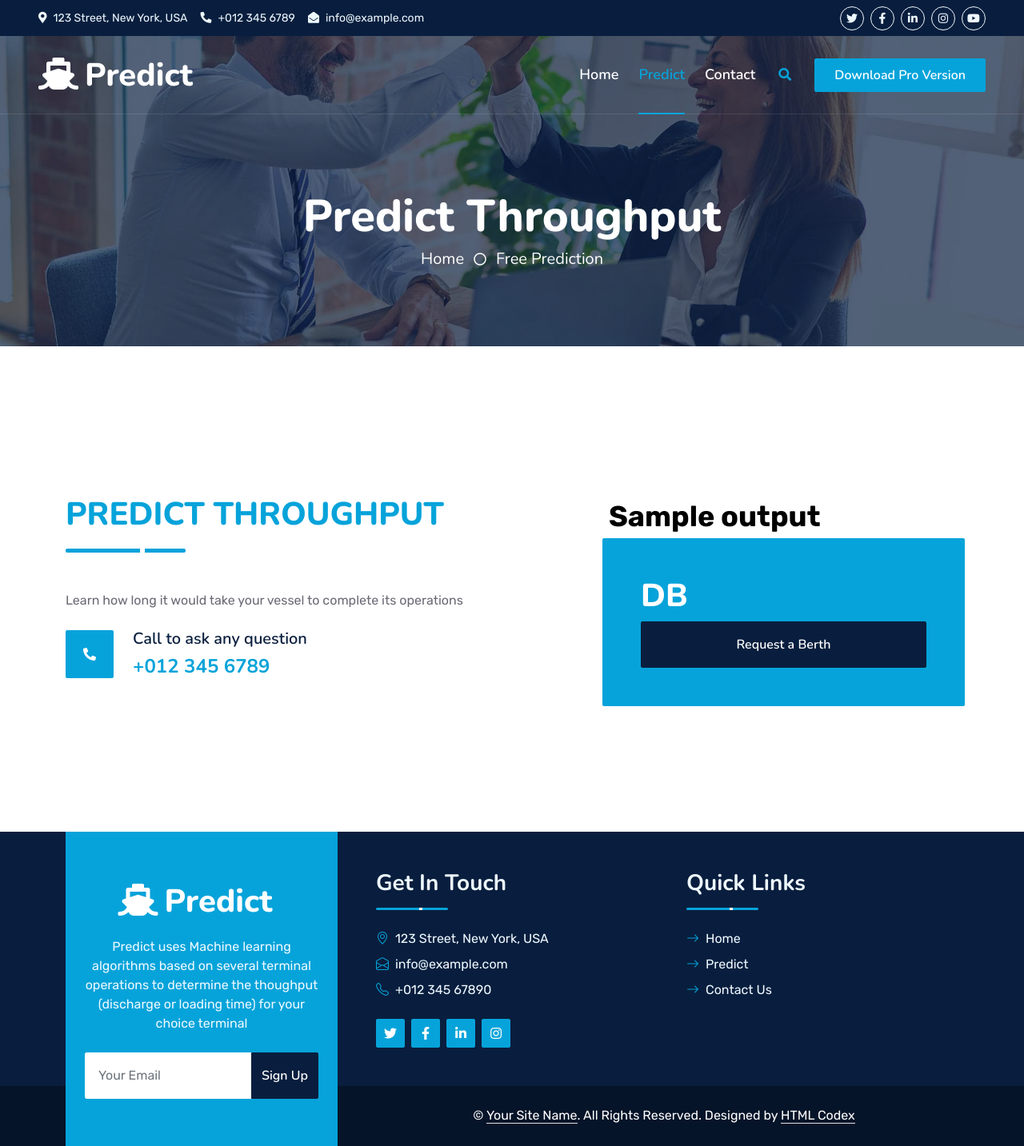
After one commit to F-Emm/vessapp, a Flask app: template templates/startup2-1.0.0/output.html in a window 1280 px wide. The commit adds this page. Shown: the whole page at 80% size. Run offline with Flask 2, Linux system fonts and the light colour scheme; the template is opened without the code that fills it: most values are stand-ins (such as "Sample title", 1, 10 or a date in 2020); parts of the project's set-up code (start-up, migrations or seed data) failed here and were passed over; some libraries are stand-ins or nearby versions.

Commit message:
new page and footer fixed

```diff
--- /dev/null
+++ b/templates/startup2-1.0.0/output.html
@@ -0,0 +1,309 @@
+<!DOCTYPE html>
+<html lang="en">
+
+<head>
+    <meta charset="utf-8">
+    <title>Predict </title>
+    <meta content="width=device-width, initial-scale=1.0" name="viewport">
+    <meta content="Free HTML Templates" name="keywords">
+    <meta content="Free HTML Templates" name="description">
+
+    <!-- Favicon -->
+    <!--<link href="img/favicon.ico" rel="icon">-->
+
+    <link href="{{ url_for('static', filename="img/favicon.ico") }}" rel="icon">
+
+    <!-- Google Web Fonts -->
+    <link rel="preconnect" href="https://fonts.googleapis.com">
+    <link rel="preconnect" href="https://fonts.gstatic.com" crossorigin>
+    <link href="https://fonts.googleapis.com/css2?family=Nunito:wght@400;600;700;800&family=Rubik:wght@400;500;600;700&display=swap" rel="stylesheet">
+
+    <!-- Icon Font Stylesheet -->
+    <link href="https://cdnjs.cloudflare.com/ajax/libs/font-awesome/5.10.0/css/all.min.css" rel="stylesheet">
+    <link href="https://cdn.jsdelivr.net/npm/bootstrap-icons@1.4.1/font/bootstrap-icons.css" rel="stylesheet">
+
+    <!-- Libraries Stylesheet -->
+    <link href="{{ url_for('static', filename="lib/owlcarousel/assets/owl.carousel.min.css") }}" rel="stylesheet">
+    <link href="{{ url_for('static', filename="lib/animate/animate.min.css") }}" rel="stylesheet">
+
+    <!-- Customized Bootstrap Stylesheet -->
+    <link href="{{ url_for('static', filename="css/bootstrap.min.css") }}" rel="stylesheet">
+
+    <!-- Template Stylesheet -->
+    <link href="{{ url_for('static', filename="css/style.css") }}" rel="stylesheet">
+</head>
+
+<body>
+    <!-- Spinner Start -->
+    <div id="spinner" class="show bg-white position-fixed translate-middle w-100 vh-100 top-50 start-50 d-flex align-items-center justify-content-center">
+        <div class="spinner"></div>
+    </div>
+    <!-- Spinner End -->
+
+
+    <!-- Topbar Start -->
+    <div class="container-fluid bg-dark px-5 d-none d-lg-block">
+        <div class="row gx-0">
+            <div class="col-lg-8 text-center text-lg-start mb-2 mb-lg-0">
+                <div class="d-inline-flex align-items-center" style="height: 45px;">
+                    <small class="me-3 text-light"><i class="fa fa-map-marker-alt me-2"></i>123 Street, New York, USA</small>
+                    <small class="me-3 text-light"><i class="fa fa-phone-alt me-2"></i>+012 345 6789</small>
+                    <small class="text-light"><i class="fa fa-envelope-open me-2"></i>info@example.com</small>
+                </div>
+            </div>
+            <div class="col-lg-4 text-center text-lg-end">
+                <div class="d-inline-flex align-items-center" style="height: 45px;">
+                    <a class="btn btn-sm btn-outline-light btn-sm-square rounded-circle me-2" href=""><i class="fab fa-twitter fw-normal"></i></a>
+                    <a class="btn btn-sm btn-outline-light btn-sm-square rounded-circle me-2" href=""><i class="fab fa-facebook-f fw-normal"></i></a>
+                    <a class="btn btn-sm btn-outline-light btn-sm-square rounded-circle me-2" href=""><i class="fab fa-linkedin-in fw-normal"></i></a>
+                    <a class="btn btn-sm btn-outline-light btn-sm-square rounded-circle me-2" href=""><i class="fab fa-instagram fw-normal"></i></a>
+                    <a class="btn btn-sm btn-outline-light btn-sm-square rounded-circle" href=""><i class="fab fa-youtube fw-normal"></i></a>
+                </div>
+            </div>
+        </div>
+    </div>
+    <!-- Topbar End -->
+
+
+    <!-- Navbar Start -->
+    <div class="container-fluid position-relative p-0">
+        <nav class="navbar navbar-expand-lg navbar-dark px-5 py-3 py-lg-0">
+            <a href="iindex" class="navbar-brand p-0">
+                <h1 class="m-0"><i class="fa fa-ship me-2"></i>Predict</h1>
+            </a>
+            <button class="navbar-toggler" type="button" data-bs-toggle="collapse" data-bs-target="#navbarCollapse">
+                <span class="fa fa-bars"></span>
+            </button>
+            <div class="collapse navbar-collapse" id="navbarCollapse">
+                <div class="navbar-nav ms-auto py-0">
+                    <a href="iindex" class="nav-item nav-link ">Home</a>
+                    <a href="quote" class="nav-item nav-link active">Predict</a>
+
+                    <a href="contact" class="nav-item nav-link">Contact</a>
+                </div>
+                <butaton type="button" class="btn text-primary ms-3" data-bs-toggle="modal" data-bs-target="#searchModal"><i class="fa fa-search"></i></butaton>
+                <a href="https://htmlcodex.com/startup-company-website-template" class="btn btn-primary py-2 px-4 ms-3">Download Pro Version</a>
+            </div>
+        </nav>
+
+        <div class="container-fluid bg-primary py-5 bg-header" style="margin-bottom: 90px;">
+            <div class="row py-5">
+                <div class="col-12 pt-lg-5 mt-lg-5 text-center">
+                    <h1 class="display-4 text-white animated zoomIn">Predict Throughput</h1>
+                    <a href="" class="h5 text-white">Home</a>
+                    <i class="far fa-circle text-white px-2"></i>
+                    <a href="" class="h5 text-white">Free Prediction</a>
+                </div>
+            </div>
+        </div>
+    </div>
+    <!-- Navbar End -->
+
+
+    <!-- Full Screen Search Start -->
+    <div class="modal fade" id="searchModal" tabindex="-1">
+        <div class="modal-dialog modal-fullscreen">
+            <div class="modal-content" style="background: rgba(9, 30, 62, .7);">
+                <div class="modal-header border-0">
+                    <button type="button" class="btn bg-white btn-close" data-bs-dismiss="modal" aria-label="Close"></button>
+                </div>
+                <div class="modal-body d-flex align-items-center justify-content-center">
+                    <div class="input-group" style="max-width: 600px;">
+                        <input type="text" class="form-control bg-transparent border-primary p-3" placeholder="Type search keyword">
+                        <button class="btn btn-primary px-4"><i class="bi bi-search"></i></button>
+                    </div>
+                </div>
+            </div>
+        </div>
+    </div>
+    <!-- Full Screen Search End -->
+
+
+    <!-- Quote Start -->
+    <div class="container-fluid py-5 wow fadeInUp" data-wow-delay="0.1s">
+        <div class="container py-5">
+            <div class="row g-5">
+                <div class="col-lg-7 mb-5">
+                    <div class="section-title position-relative pb-3 mb-5">
+                        <h1 class="fw-bold text-primary text-uppercase">Predict Throughput</h1>
+                    </div>
+
+                    <p class="mb-4">Learn how long it would take your vessel to complete its operations</p>
+                    <div class="d-flex align-items-center mt-2 wow zoomIn" data-wow-delay="0.6s">
+                        <div class="bg-primary d-flex align-items-center justify-content-center rounded" style="width: 60px; height: 60px;">
+                            <i class="fa fa-phone-alt text-white"></i>
+                        </div>
+                        <div class="ps-4">
+                            <h5 class="mb-2">Call to ask any question</h5>
+                            <h4 class="text-primary mb-0">+012 345 6789</h4>
+                        </div>
+                    </div>
+                </div>
+                <div class="col-lg-5 mt-5">
+                    <div style="color: black; font-size: 36px; font-weight:bolder">
+                      {{ output }}
+                    </div>
+
+                   <div class="row g-3">
+                    <div id = 'intro' class="bg-primary rounded align-items-center p-5 wow zoomIn" data-wow-delay="0.9s">
+                        <h1 class = 'text-white' >DB</h1>
+                        <form action="{{ url_for('output')}}"method="post">
+                            <div class="col-12">
+                                <button class="btn btn-dark w-100 py-3" type="submit" onclick = 'typechange()'>Request a Berth</button>
+                            </div></div>
+                        </form>
+                    </div>
+                </div>
+            </div>
+        </div>
+    </div>
+    <!-- Quote End -->
+    <!--<a href = 'ushvesapp.ushmoney.net?crew_motivation=__&vessel_condition=__&consignee_throughput=__&weather_condition=__&tonnage=__&delivery=__&output=__&terminal=__&cargo_Type=__'>  </a>-->
+
+
+
+
+    <!-- Footer Start -->
+    <div class="container-fluid bg-dark text-light mt-5 wow fadeInUp" data-wow-delay="0.1s">
+        <div class="container">
+            <div class="row gx-5">
+                <div class="col-lg-4 col-md-6 footer-about">
+                    <div class="d-flex flex-column align-items-center justify-content-center text-center h-100 bg-primary p-4">
+                        <a href="iindex" class="navbar-brand">
+                            <h1 class="m-0 text-white"><i class="fa fa-ship me-2"></i>Predict</h1>
+                        </a>
+                        <p class="mt-3 mb-4">Predict uses Machine learning algorithms based on several terminal operations to determine the thoughput (discharge or loading time) for your choice terminal</p>
+                        <form action="">
+                            <div class="input-group">
+                                <input type="text" class="form-control border-white p-3" placeholder="Your Email">
+                                <button class="btn btn-dark">Sign Up</button>
+                            </div>
+                        </form>
+                    </div>
+                </div>
+                <div class="col-lg-8 col-md-6">
+                    <div class="row gx-5">
+                        <div class="col-lg-6 col-md-12 pt-5 mb-5">
+                            <div class="section-title section-title-sm position-relative pb-3 mb-4">
+                                <h3 class="text-light mb-0">Get In Touch</h3>
+                            </div>
+                            <div class="d-flex mb-2">
+                                <i class="bi bi-geo-alt text-primary me-2"></i>
+                                <p class="mb-0">123 Street, New York, USA</p>
+                            </div>
+                            <div class="d-flex mb-2">
+                                <i class="bi bi-envelope-open text-primary me-2"></i>
+                                <p class="mb-0">info@example.com</p>
+                            </div>
+                            <div class="d-flex mb-2">
+                                <i class="bi bi-telephone text-primary me-2"></i>
+                                <p class="mb-0">+012 345 67890</p>
+                            </div>
+                            <div class="d-flex mt-4">
+                                <a class="btn btn-primary btn-square me-2" href="#"><i class="fab fa-twitter fw-normal"></i></a>
+                                <a class="btn btn-primary btn-square me-2" href="#"><i class="fab fa-facebook-f fw-normal"></i></a>
+                                <a class="btn btn-primary btn-square me-2" href="#"><i class="fab fa-linkedin-in fw-normal"></i></a>
+                                <a class="btn btn-primary btn-square" href="#"><i class="fab fa-instagram fw-normal"></i></a>
+                            </div>
+                        </div>
+                        <div class="col-lg-6 col-md-12 pt-0 pt-lg-5 mb-5">
+                            <div class="section-title section-title-sm position-relative pb-3 mb-4">
+                                <h3 class="text-light mb-0">Quick Links</h3>
+                            </div>
+                            <div class="link-animated d-flex flex-column justify-content-start">
+                                <a class="text-light mb-2" href="#"><i class="bi bi-arrow-right text-primary me-2"></i>Home</a>
+                                <a class="text-light mb-2" href="#"><i class="bi bi-arrow-right text-primary me-2"></i>Predict</a>
+                                <a class="text-light" href="#"><i class="bi bi-arrow-right text-primary me-2"></i>Contact Us</a>
+                            </div>
+                        </div>
+
+                    </div>
+                </div>
+            </div>
+        </div>
+    </div>
+    <div class="container-fluid text-white" style="background: #061429;">
+        <div class="container text-center">
+            <div class="row justify-content-end">
+                <div class="col-lg-8 col-md-6">
+                    <div class="d-flex align-items-center justify-content-center" style="height: 75px;">
+                        <p class="mb-0">&copy; <a class="text-white border-bottom" href="#">Your Site Name</a>. All Rights Reserved.
+
+						<!--/*** This template is free as long as you keep the footer author’s credit link/attribution link/backlink. If you'd like to use the template without the footer author’s credit link/attribution link/backlink, you can purchase the Credit Removal License from "https://htmlcodex.com/credit-removal". Thank you for your support. ***/-->
+						Designed by <a class="text-white border-bottom" href="https://htmlcodex.com">HTML Codex</a></p>
+                    </div>
+                </div>
+            </div>
+        </div>
+    </div>
+    <!-- Footer End -->
+
+
+    <!-- Back to Top -->
+    <a href="#" class="btn btn-lg btn-primary btn-lg-square rounded back-to-top"><i class="bi bi-arrow-up"></i></a>
+
+
+    <!-- JavaScript Libraries -->
+
+    <script src="https://code.jquery.com/jquery-3.4.1.min.js"></script>
+    <script src="https://cdn.jsdelivr.net/npm/bootstrap@5.0.0/dist/js/bootstrap.bundle.min.js"></script>
+
+    <script src="{{url_for('static', filename="lib/wow/wow.min.js")}}"></script>
+    <script src="{{url_for('static', filename="lib/easing/easing.min.js")}}"></script>
+    <script src="{{url_for('static', filename="lib/waypoints/waypoints.min.js")}}"></script>
+    <script src="{{url_for('static', filename="lib/counterup/counterup.min.js")}}"></script>
+    <script src="{{url_for('static', filename="lib/owlcarousel/owl.carousel.min.js")}}"></script>
+
+    <!-- Template Javascript -->
+    <!-- <script src="js/main.js"></script> -->
+    <script src="{{url_for('static', filename="js/main.js")}}"></script>
+
+    <script>
+            //type change
+    var typechange = function(){
+      var opttype =   $('#opt').val();
+      var terminal =   $('#ter').val();
+      if ((opttype  != 0 ) && (terminal != 0 )){
+        if (opttype == 1){
+            $('#butimen').show();
+            $('#intro,#malt_gc,#gc,#gypsum,#wheet,#zinc,#salt').hide();
+        }
+        if (opttype == 2){
+            $('#gc').show();
+            $('#intro,#malt_gc,#gypsum,#wheet,#zinc,#salt,#butimen').hide();
+        }
+        if (opttype == 3){
+            $('#malt').show();
+            $('#intro,#malt_gc,#gypsum,#wheet,#zinc,#salt,#butimen').hide();
+        }
+        if (opttype == 4){
+            $('#gypsum').show();
+            $('#intro,#malt_gc,gc,#malt,#wheet,#zinc,#salt,#butimen').hide();
+        }
+        if (opttype == 5){
+            $('#malt_gc').show();
+            $('#intro,#gypsum,gc,#malt,#wheet,#zinc,#salt,#butimen').hide();
+        }
+
+        if (opttype == 6){
+            $('#salt').show();
+            $('#intro,#gypsum,gc,#malt,#wheet,#zinc,#malt_gc,#butimen').hide();
+        }
+        if (opttype == 7){
+            $('#wheet').show();
+            $('#intro,#gypsum,gc,#malt,#salt,#zinc,#malt_gc,#butimen').hide();
+        }
+
+        if (opttype == 8){
+            $('#zinc').show();
+            $('#intro,#gypsum,gc,#malt,#salt,#wheet,#malt_gc,#butimen').hide();
+        }
+      }
+
+
+
+    }
+    </script>
+</body>
+
+</html>
```
Also changed, not shown: templates/startup2-1.0.0/quote.html (+8 -3 lines).
